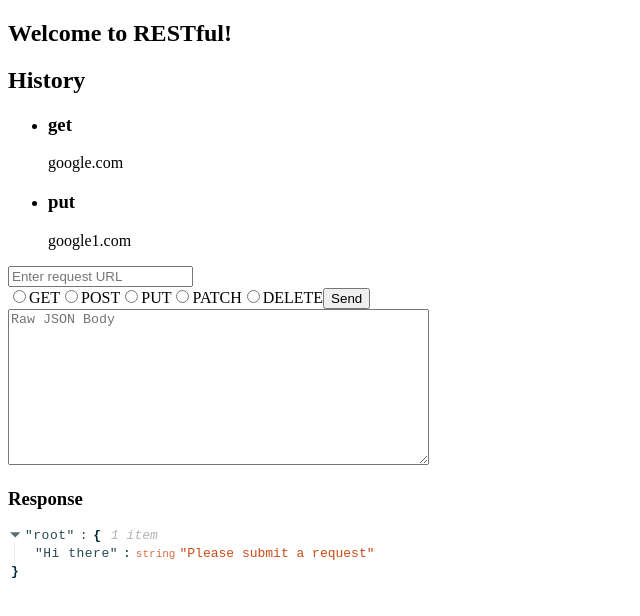
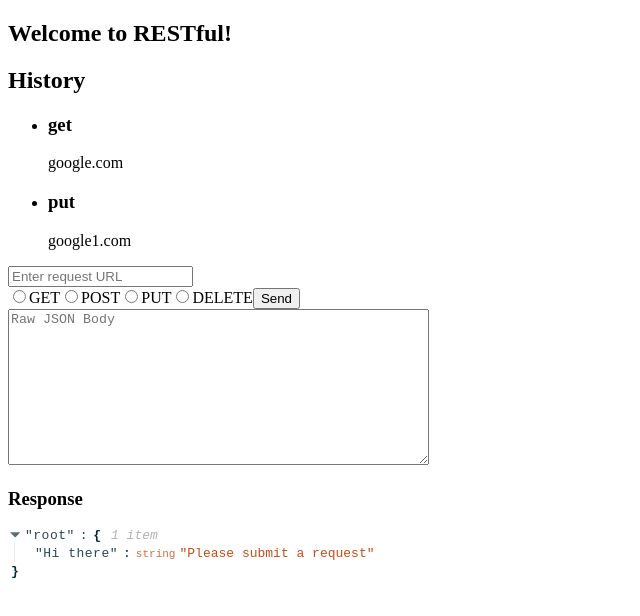
Before and after one commit to bryanakitchen/RESTful, a React app: page / in a window 1280 px wide. Shown: the top 616 px of the page, without its empty margins (0-640 px from the left). Built offline with nearby package versions, Linux system fonts and the light colour scheme.

Commit message:
removed patch capability

```diff
--- a/src/components/request/Request.jsx
+++ b/src/components/request/Request.jsx
@@ -41,14 +41,6 @@ const Request = ({ onChange, onSubmit, url, method, body }) => {
           <input
             type="radio"
             name="method"
-            value="patch"
-            checked={method === 'patch'}
-            onChange={onChange} />
-          <label htmlFor="patch">PATCH</label>
-
-          <input
-            type="radio"
-            name="method"
             value="delete"
             checked={method === 'delete'}
             onChange={onChange} />
--- a/src/containers/RESTy.jsx
+++ b/src/containers/RESTy.jsx
@@ -13,28 +13,16 @@ export default class RESTy extends Component {
   }
 
   handleChange = ({ target }) => {
-    // console.log(target.value)
     this.setState({ [target.name]: target.value });
   }
 
   handleSubmit = (e) => {
     e.preventDefault();
     const { url, method, body } = this.state;
-    // stringify body???
 
     fetchRequest(url, method, body)
-      // .then(this.setState({
-      //   method,
-      //   url,
-      //   body
-      // })
-      // )
       .then(display =>
-        this.setState({ display }));
-    // this.setState(display => JSON.stringify(display));
-    // fetchRequest(url, method, body)
-    // .then(state => (this.setState(JSON.stringify({ state })))
-    // );
+        this.setState({ display }))
   }
 
   render() {
--- a/src/services/fetchRequest.jsx
+++ b/src/services/fetchRequest.jsx
@@ -2,8 +2,8 @@ export const fetchRequest = (url, method, body) => {
   if(method === 'get'){
     return fetch(url)
       .then(res => res.json());
+
   }
-
   return fetch(url, {
     method,
     headers: {
```
